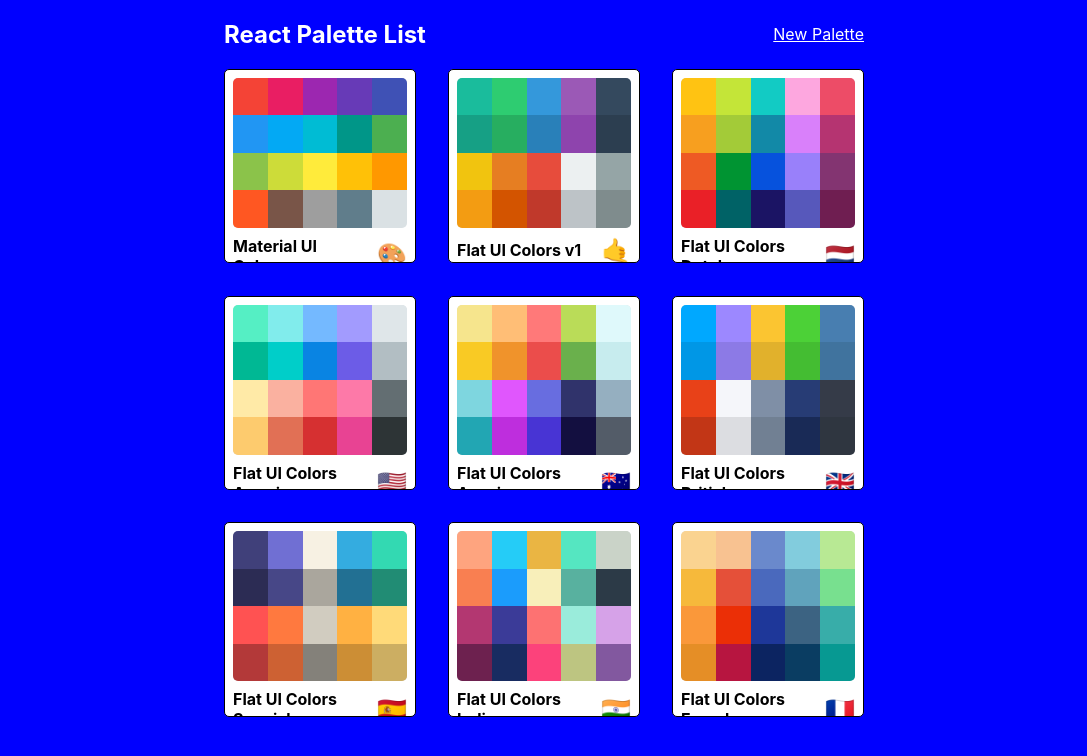
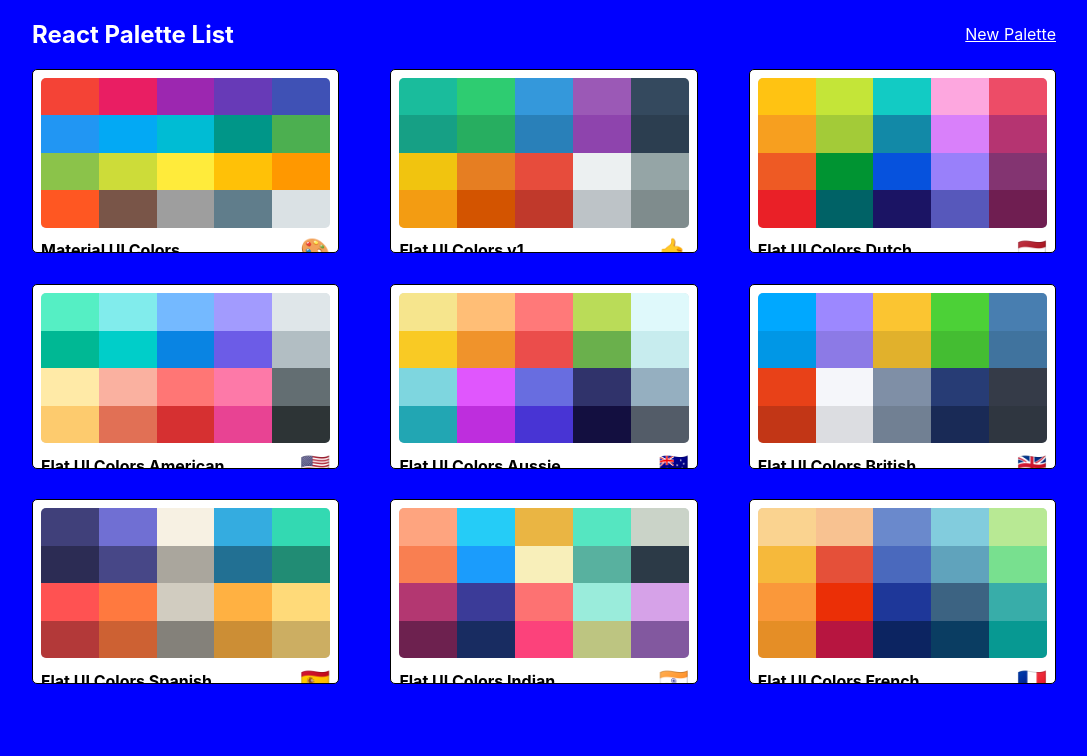
Before and after one commit to alan-xavier-16/Massive-Color-Project, a React (Create React App) app: page / in a window 1280 px wide. Shown: the top 756 px of the page, without its empty margins (96-1183 px from the left). Built offline with nearby package versions, Linux system fonts and the light colour scheme.

Commit message:
Make PaletteList responsive

```diff
--- a/src/styles/PaletteListStyles.js
+++ b/src/styles/PaletteListStyles.js
@@ -1,3 +1,5 @@
+import sizes from "./sizes";
+
 export default {
   root: {
     backgroundColor: "blue",
@@ -11,7 +13,13 @@ export default {
     dispaly: "flex",
     alignItems: "flex-start",
     flexDirection: "column",
-    flexWrap: "wrap"
+    flexWrap: "wrap",
+    [sizes.down("xl")]: {
+      width: "80%"
+    },
+    [sizes.down("xs")]: {
+      width: "75%"
+    }
   },
   nav: {
     display: "flex",
@@ -28,6 +36,13 @@ export default {
     width: "100%",
     display: "grid",
     gridTemplateColumns: "repeat(3, 30%)",
-    gridGap: "5%"
+    gridGap: "5%",
+    [sizes.down("md")]: {
+      gridTemplateColumns: "repeat(2, 50%)"
+    },
+    [sizes.down("xs")]: {
+      gridTemplateColumns: "100%",
+      gridGap: "1%"
+    }
   }
 };
--- a/src/styles/sizes.js
+++ b/src/styles/sizes.js
@@ -6,7 +6,8 @@ export default {
       xs: "576px", // Extra Small devices (576px and down)
       sm: "768px", // Small devices (768px and down)
       md: "992px", // Medium devices (992px and down)
-      lg: "1200px" // Large devices (1200px and down)
+      lg: "1200px", // Large devices (1200px and down)
+      xl: "1600px"
     };
     return `@media (max-width: ${sizes[size]})`;
   }
```
